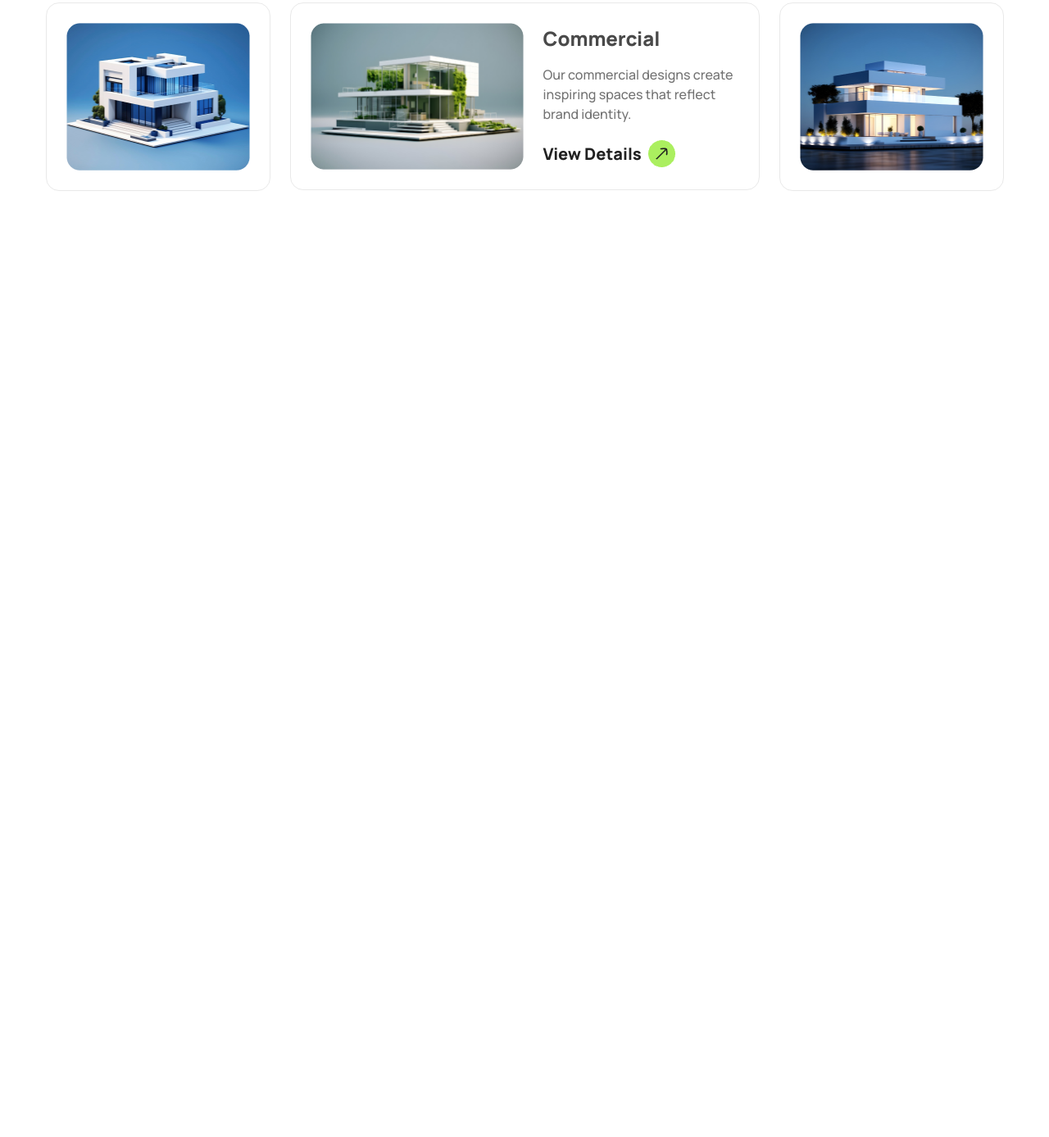
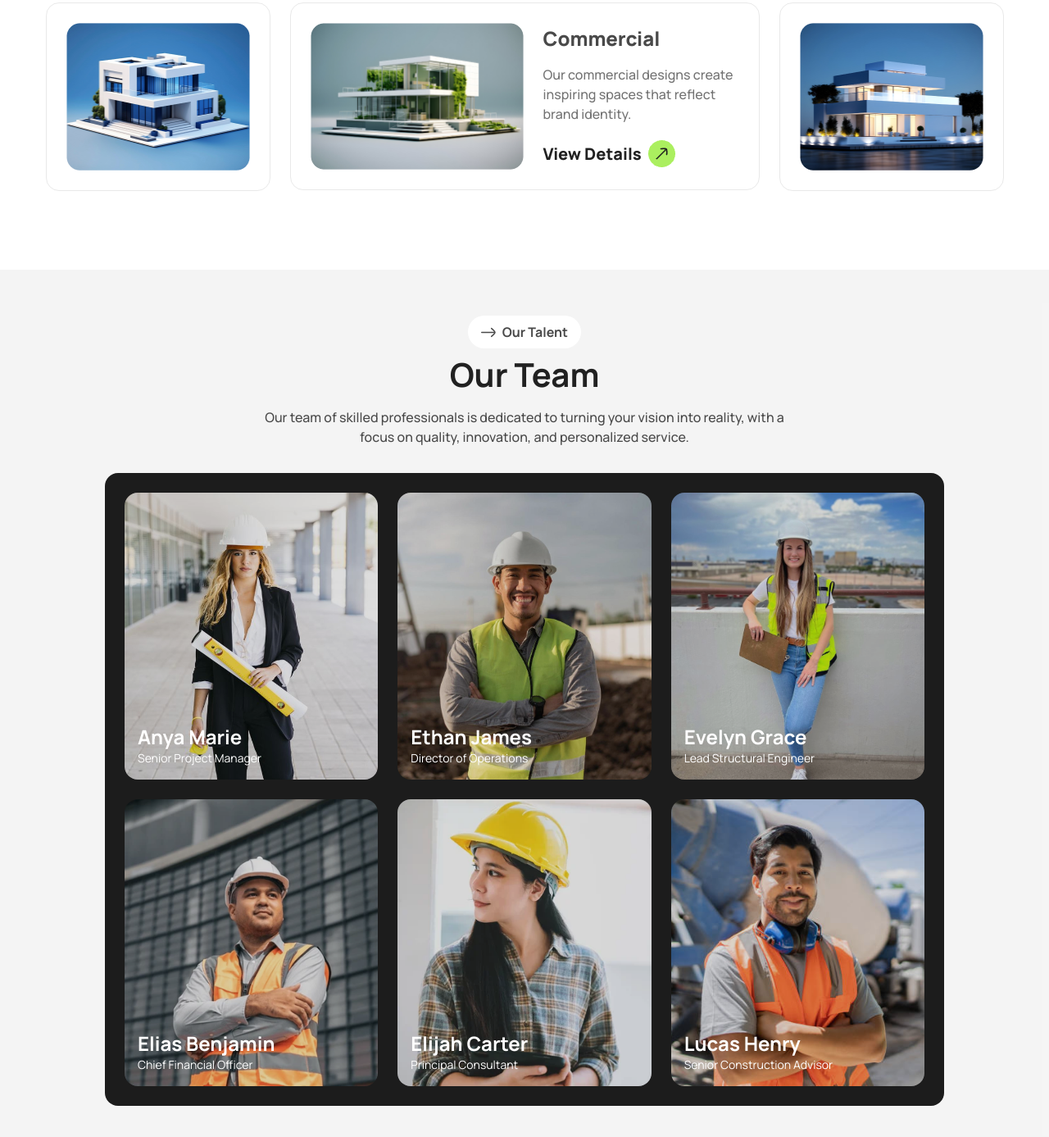
Before and after one commit to Shoikot-007/assignment-3-project, a plain HTML site: page index.html in a window 1280 px wide. Shown: the part 2679-4066 px from the top of the page at 82% size. Before the commit the page ends 3008 px from the top, so only its background shows below. Drawn offline with nearby package versions, Linux system fonts and the light colour scheme.

Commit message:
completed the creative section

```diff
--- a/index.html
+++ b/index.html
@@ -126,7 +126,7 @@
       </div>
 
       <main class="px-5 lg:px-0">
-        <!-- thoughtful livable places -->
+        <!-- livable spaces section -->
         <div class="max-w-[1170px] mx-auto lg:py-24 py-12">
           <div class="relative flex flex-col lg:flex-row gap-9 p-0">
             <div class="absolute -top-14 -left-14 hidden lg:flex">
@@ -419,5 +419,128 @@
 
       </main>
 
+
+      <!-- our team creative section -->
+      <div class="max-w-[1170px] mx-auto flex flex-col items-center lg:py-14 mb-10 px-5">
+
+        <div class="flex flex-col text-center">
+          <button class="flex mx-auto cursor-default items-center py-2 px-4 gap-2 min-h-10 bg-white rounded-3xl font-bold mb-4 text-title2">
+            <svg width="17.747192" height="16.970703" viewBox="0 0 17.7472 16.9707" fill="none" xmlns="http://www.w3.org/2000/svg" xmlns:xlink="http://www.w3.org/1999/xlink">
+              <desc>
+                Created with Pixso.
+              </desc>
+              <defs/>
+              <path id="Vector" d="M16.3 8.48L0.75 8.48" stroke="#494949" stroke-opacity="1.000000" stroke-width="1.500000" stroke-linecap="round"/>
+              <path id="Vector" d="M12.67 3.62C12.67 3.62 16.99 7.27 16.99 8.48C16.99 9.69 12.67 13.34 12.67 13.34" stroke="#494949" stroke-opacity="1.000000" stroke-width="1.500000" stroke-linejoin="round" stroke-linecap="round"/>
+            </svg>
+
+            Our Talent
+          </button>
+          <h1 class="text-2xl font-bold leading-8 text-title1 lg:text-[2.5rem]">Our Team</h1>
+          <p class="pt-6 pb-8 font-medium leading-6 text-title2 lg:max-w-[670px] text-sm lg:text-base text-title2">
+            Our team of skilled professionals is dedicated to turning your vision into reality, with a focus on quality, innovation, and personalized service.
+          </p>
+        </div>
+
+        <div class="grid lg:grid-cols-3 lg:grid-rows-[350px_350px]  gap-6 bg-card-text p-6 w-full max-w-screen-lg rounded-2xl text-white">
+          <div class="lg:h-full h-[350px] relative">
+
+            <div class="absolute w-full h-full rounded-2xl bg-[url('assets/worker1.jpg')] bg-cover bg-center opacity-85"></div>
+
+            <div class="absolute left-4 bottom-4 opacity-100">
+
+              <h1 class="text-2xl font-bold">
+                Anya Marie
+              </h1>
+              <p class="text-sm">
+                Senior Project Manager
+              </p>
+            </div>
+
+          </div>
+          <div class="lg:h-full h-[350px] relative">
+
+            <div class="absolute w-full h-full rounded-2xl bg-[url('assets/worker2.jpg')] bg-cover bg-center opacity-85"></div>
+
+            <div class="absolute left-4 bottom-4 opacity-100">
+
+              <h1 class="text-2xl font-bold">
+                Ethan James
+              </h1>
+              <p class="text-sm">
+                Director of Operations
+              </p>
+            </div>
+
+          </div>
+          <div class="lg:h-full h-[350px] relative">
+
+            <div class="absolute w-full h-full rounded-2xl bg-[url('assets/worker3.jpg')] bg-cover bg-center opacity-85"></div>
+
+            <div class="absolute left-4 bottom-4 opacity-100">
+
+              <h1 class="text-2xl font-bold">
+                Evelyn Grace
+              </h1>
+              <p class="text-sm">
+                Lead Structural Engineer
+              </p>
+            </div>
+
+          </div>
+          <div class="lg:h-full h-[350px] relative">
+
+            <div class="absolute w-full h-full rounded-2xl bg-[url('assets/worker4.webp')] bg-cover bg-center opacity-85"></div>
+
+            <div class="absolute left-4 bottom-4 opacity-100">
+
+              <h1 class="text-2xl font-bold">
+                Elias Benjamin
+              </h1>
+              <p class="text-sm">
+                Chief Financial Officer
+              </p>
+            </div>
+
+          </div>
+          <div class="lg:h-full h-[350px] relative">
+
+            <div class="absolute w-full h-full rounded-2xl bg-[url('assets/worker5.jpg')] bg-cover bg-center opacity-85"></div>
+
+            <div class="absolute left-4 bottom-4 opacity-100">
+
+              <h1 class="text-2xl font-bold">
+                Elijah Carter
+              </h1>
+              <p class="text-sm">
+                Principal Consultant
+              </p>
+            </div>
+
+          </div>
+          <div class="lg:h-full h-[350px] relative">
+
+            <div class="absolute w-full h-full rounded-2xl bg-[url('assets/worker6.jpg')] bg-cover bg-center opacity-85"></div>
+
+            <div class="absolute left-4 bottom-4 opacity-100">
+
+              <h1 class="text-2xl font-bold">
+                Lucas Henry
+              </h1>
+              <p class="text-sm">
+                Senior Construction Advisor
+              </p>
+            </div>
+
+          </div>
+
+
+
+
+
+        </div>
+
+      </div>
+
     </body>
 </html>
```
Also changed, not shown: assets/worker1.jpg (added), assets/worker2.jpg (added), assets/worker3.jpg (added), assets/worker4.webp (added), assets/worker5.jpg (added), assets/worker6.jpg (added).
